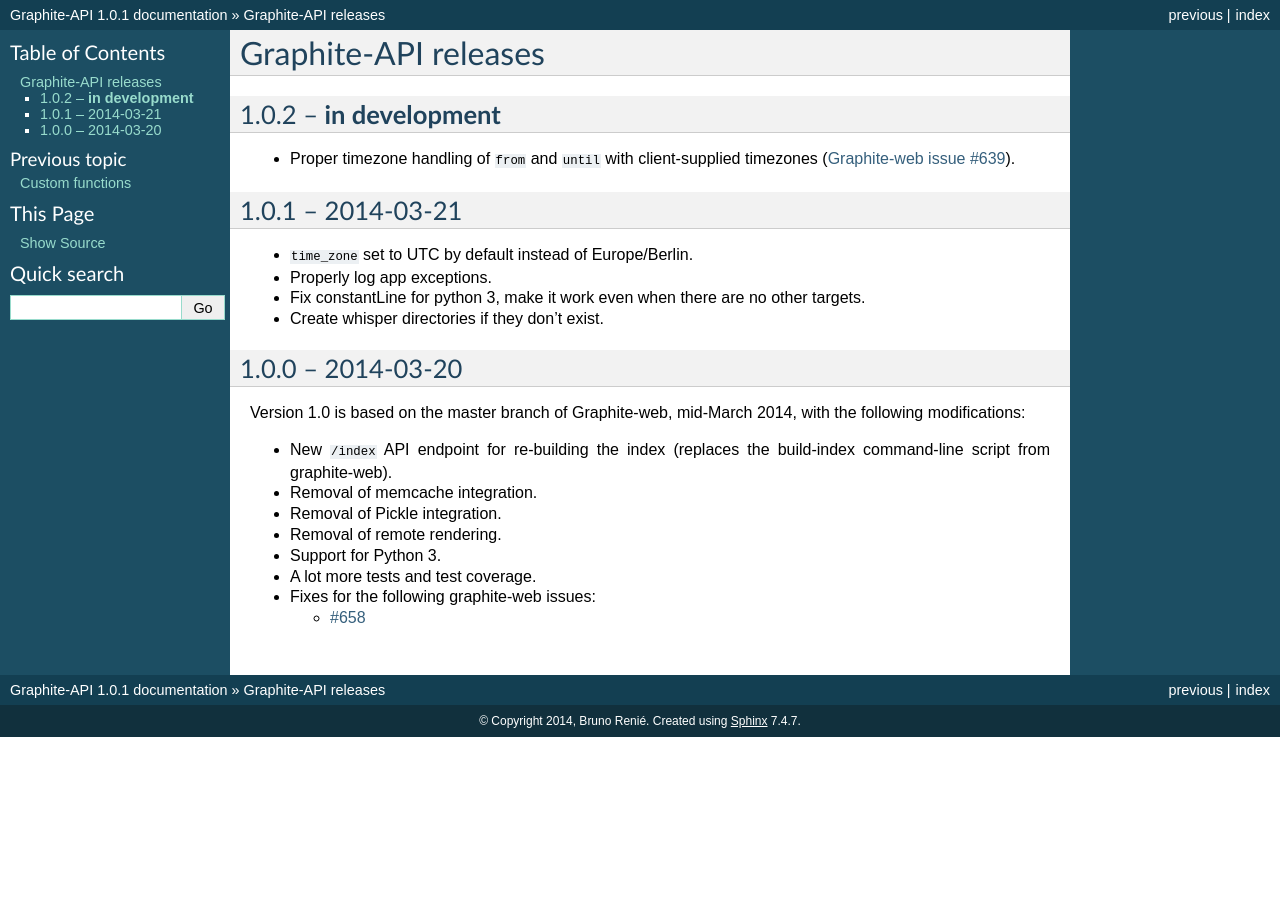
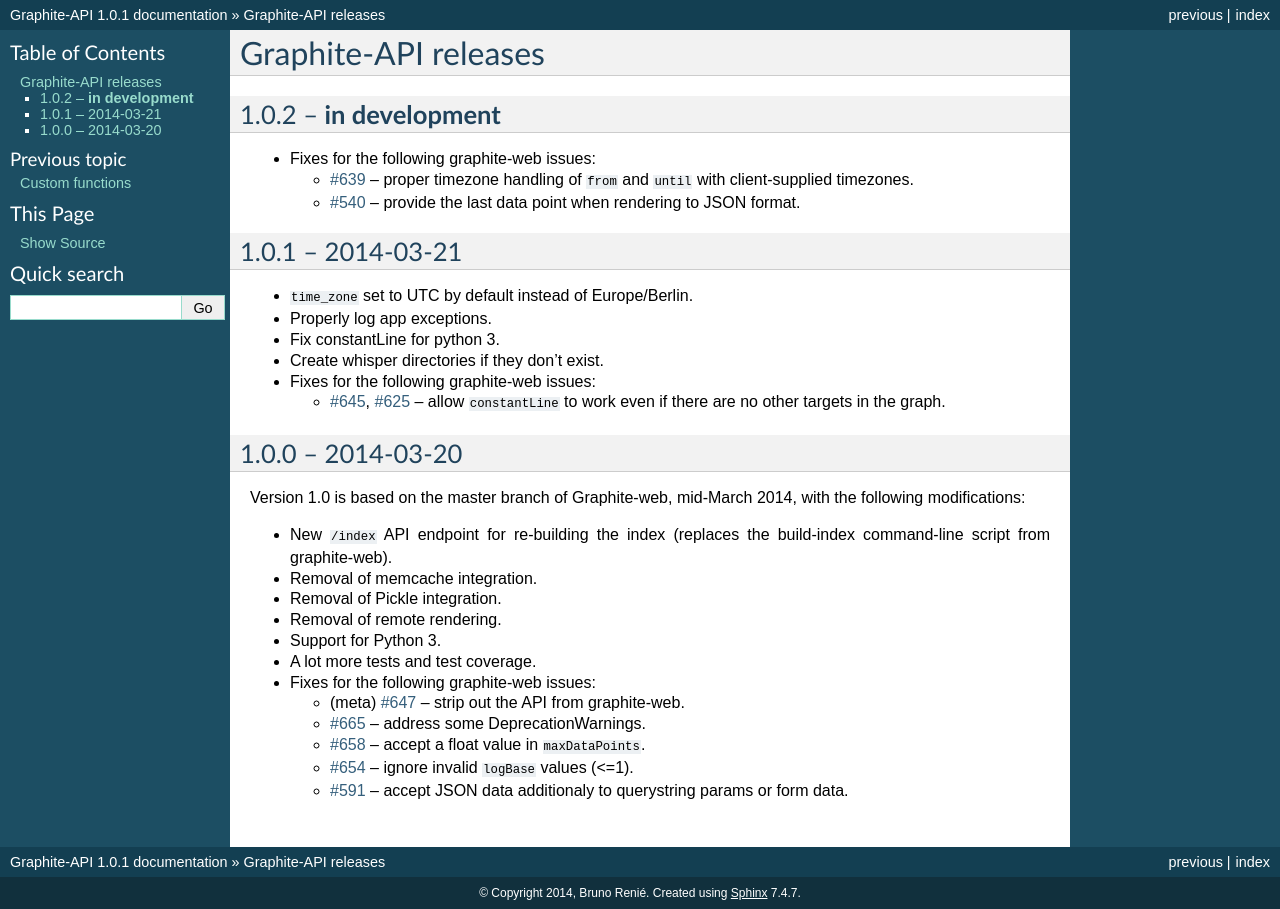
Before and after one commit to brutasse/graphite-api, a Sphinx documentation site: the page built from docs/releases.rst, in a window 1280 px wide. Built offline with Sphinx 7.4.7, drawn with Linux system fonts in a browser that asks for light colours.

Commit message:
Reformat release notes and list graphite-web issues

```diff
--- a/docs/releases.rst
+++ b/docs/releases.rst
@@ -4,17 +4,26 @@
 1.0.2 -- **in development**
 ---------------------------
 
-* Proper timezone handling of ``from`` and ``until`` with client-supplied
-  timezones (`Graphite-web issue #639 <https://github.com/graphite-project/graphite-web/issues/639>`_).
+* Fixes for the following graphite-web issues:
+
+  * `#639 <https://github.com/graphite-project/graphite-web/issues/639>`_ --
+    proper timezone handling of ``from`` and ``until`` with client-supplied
+    timezones.
+  * `#540 <https://github.com/graphite-project/graphite-web/issues/540>`_ --
+    provide the last data point when rendering to JSON format.
 
 1.0.1 -- 2014-03-21
 -------------------
 
 * ``time_zone`` set to UTC by default instead of Europe/Berlin.
 * Properly log app exceptions.
-* Fix constantLine for python 3, make it work even when there are no other
-  targets.
+* Fix constantLine for python 3.
 * Create whisper directories if they don't exist.
+* Fixes for the following graphite-web issues:
+
+  * `#645 <https://github.com/graphite-project/graphite-web/pull/645>`_, `#625
+    <https://github.com/graphite-project/graphite-web/issues/625>`_ -- allow
+    ``constantLine`` to work even if there are no other targets in the graph.
 
 1.0.0 -- 2014-03-20
 -------------------
@@ -37,4 +46,13 @@
 
 * Fixes for the following graphite-web issues:
 
-  * `#658 <https://github.com/graphite-project/graphite-web/issues/658>`_
+  * (meta) `#647 <https://github.com/graphite-project/graphite-web/issues/647>`_
+    -- strip out the API from graphite-web.
+  * `#665 <https://github.com/graphite-project/graphite-web/pull/665>`_ --
+    address some DeprecationWarnings.
+  * `#658 <https://github.com/graphite-project/graphite-web/issues/658>`_ --
+    accept a float value in ``maxDataPoints``.
+  * `#654 <https://github.com/graphite-project/graphite-web/pull/654>`_ --
+    ignore invalid ``logBase`` values (<=1).
+  * `#591 <https://github.com/graphite-project/graphite-web/issues/591>`_ --
+    accept JSON data additionaly to querystring params or form data.
```
